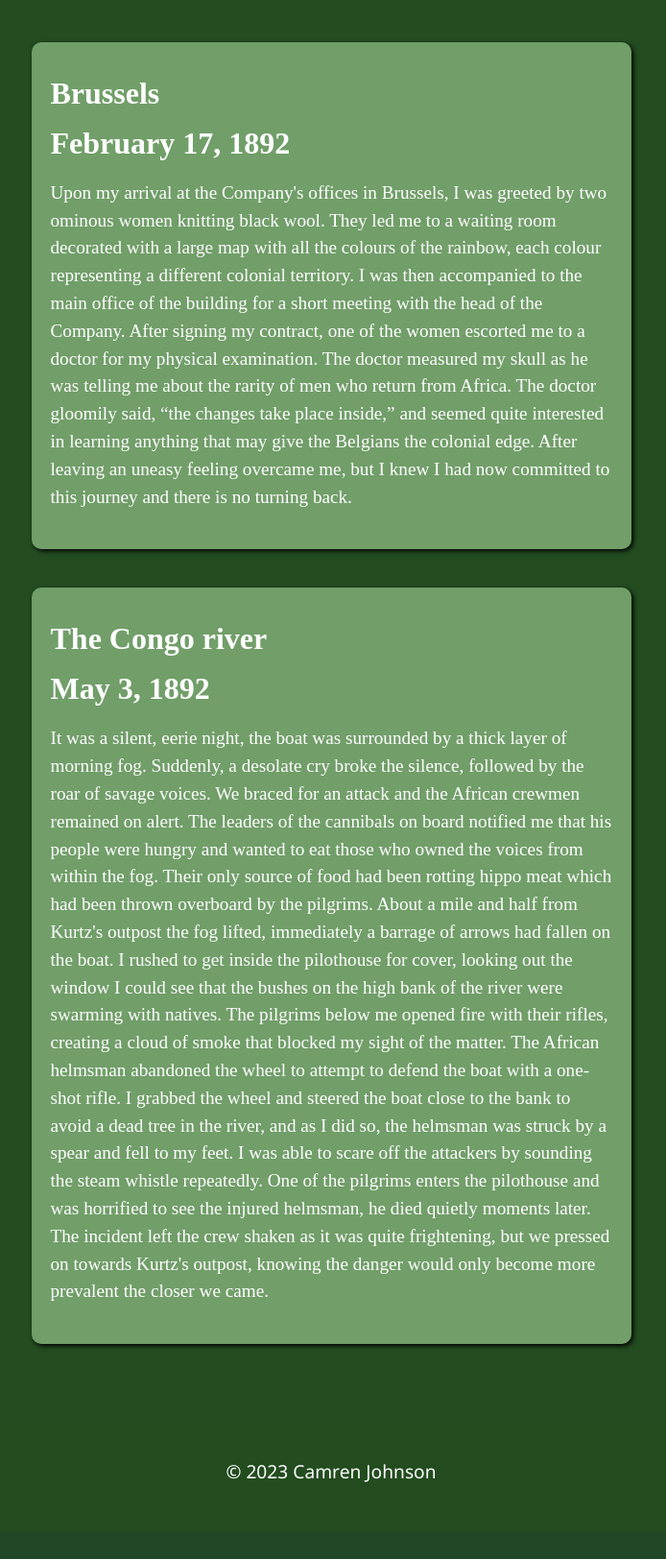
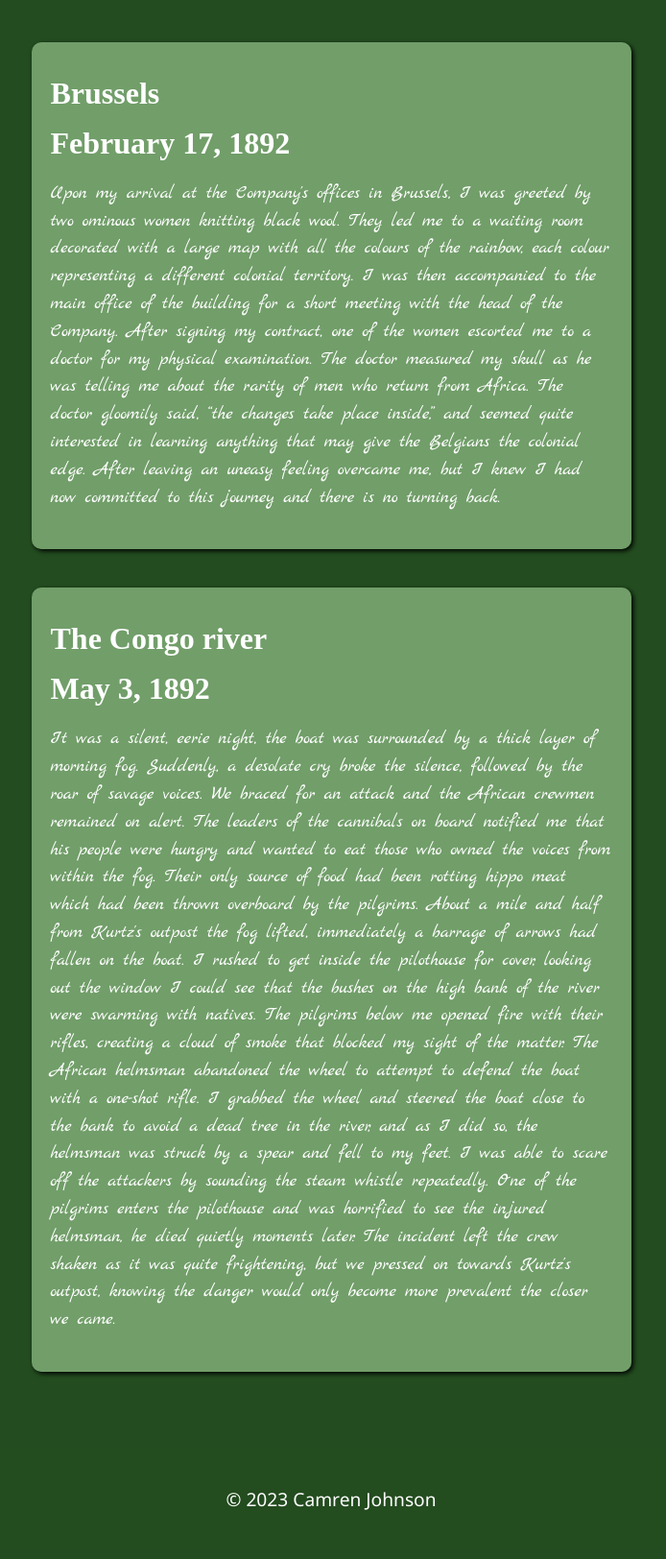
Before and after one commit to cam124/HeartOfDarkness, a Flask app: page /diary in a window 1280 px wide. Shown: the part 681-2305 px from the top of the page at 96% size, without its empty margins (295-989 px from the left). Before the commit the page ends 2225 px from the top, so only its background shows below. Run offline with Flask 2, Linux system fonts and the light colour scheme.

Commit message:
added cool fonts

```diff
--- a/website/static/jungle.css
+++ b/website/static/jungle.css
@@ -147,6 +147,11 @@ body {
     width: 75%;
   }
 
+  @font-face {
+    font-family: 'Allura';
+    src: url(static/Allura-Regular.ttf);
+  }
+
   .old-timey-title {
     text-align: center;
     font-size: 3rem;
@@ -160,9 +165,14 @@ body {
     margin-bottom: 10px;
   }
 
+  @font-face {
+    font-family: 'Marck Script';
+    src: url(static/MarckScript-Regular.ttf);
+  }
+
   .old-timey-text {
     font-size: 1.2rem;
-    font-family: 'Old Standard TT', serif;
+    font-family: 'Marck Script', cursive;
     line-height: 1.5;
     margin-bottom: 20px;
   }
```
Also changed, not shown: website/static/Allura-Regular.ttf (added), website/static/MarckScript-Regular.ttf (added), 2 other files.
